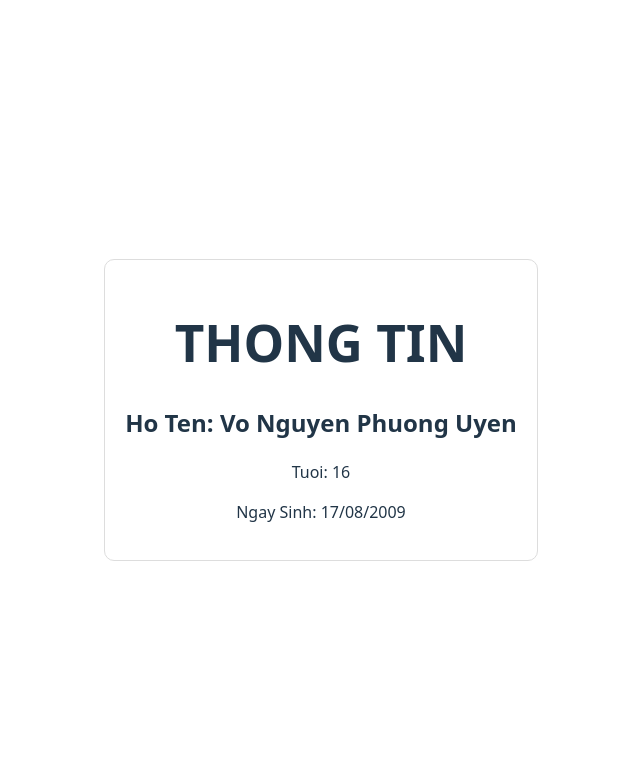
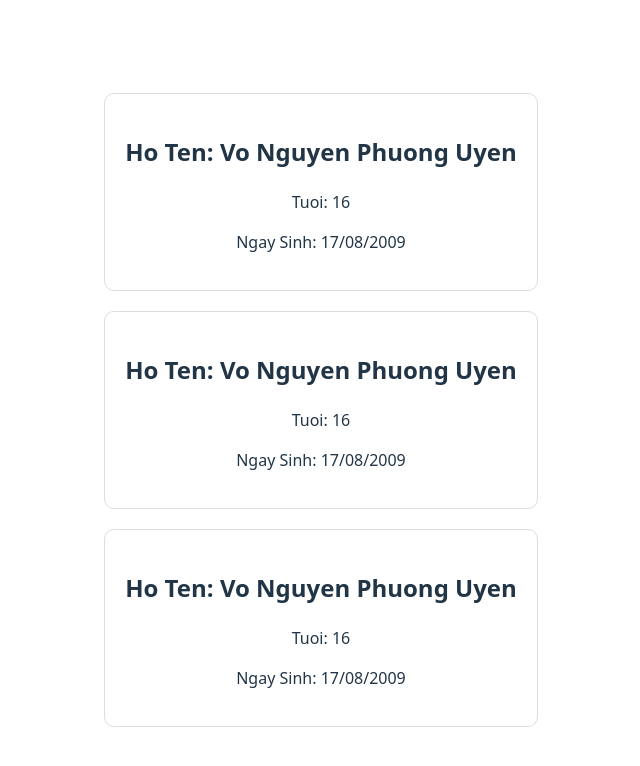
Before and after one commit to uyen17082009-blip/vnpubai2, a React (Vite) app: page / in a window 1280 px wide. Shown: the top 766 px of the page, without its empty margins (319-959 px from the left). Built offline with nearby package versions, Linux system fonts and the light colour scheme.

Commit message:
Add multiple files

```diff
--- a/src/App.jsx
+++ b/src/App.jsx
@@ -5,6 +5,9 @@ function App() {
   return (
     <>
     <div className="container">
+
+      <Student name="Vo Nguyen Phuong Uyen" age = {16} birth = "17/08/2009"/>
+      <Student name="Vo Nguyen Phuong Uyen" age = {16} birth = "17/08/2009"/>
       <Student name="Vo Nguyen Phuong Uyen" age = {16} birth = "17/08/2009"/>
     </div>
     </>
--- a/src/Student.jsx
+++ b/src/Student.jsx
@@ -9,7 +9,6 @@ function Student(props) {
       marginTop: '20px',
       backgroundColor: "white"
     }}>
-        <h1>THONG TIN</h1>
       <h2>Ho Ten: {props.name}</h2>
       <p>Tuoi: {props.age}</p>
       <p>Ngay Sinh: {props.birth}</p>
```
